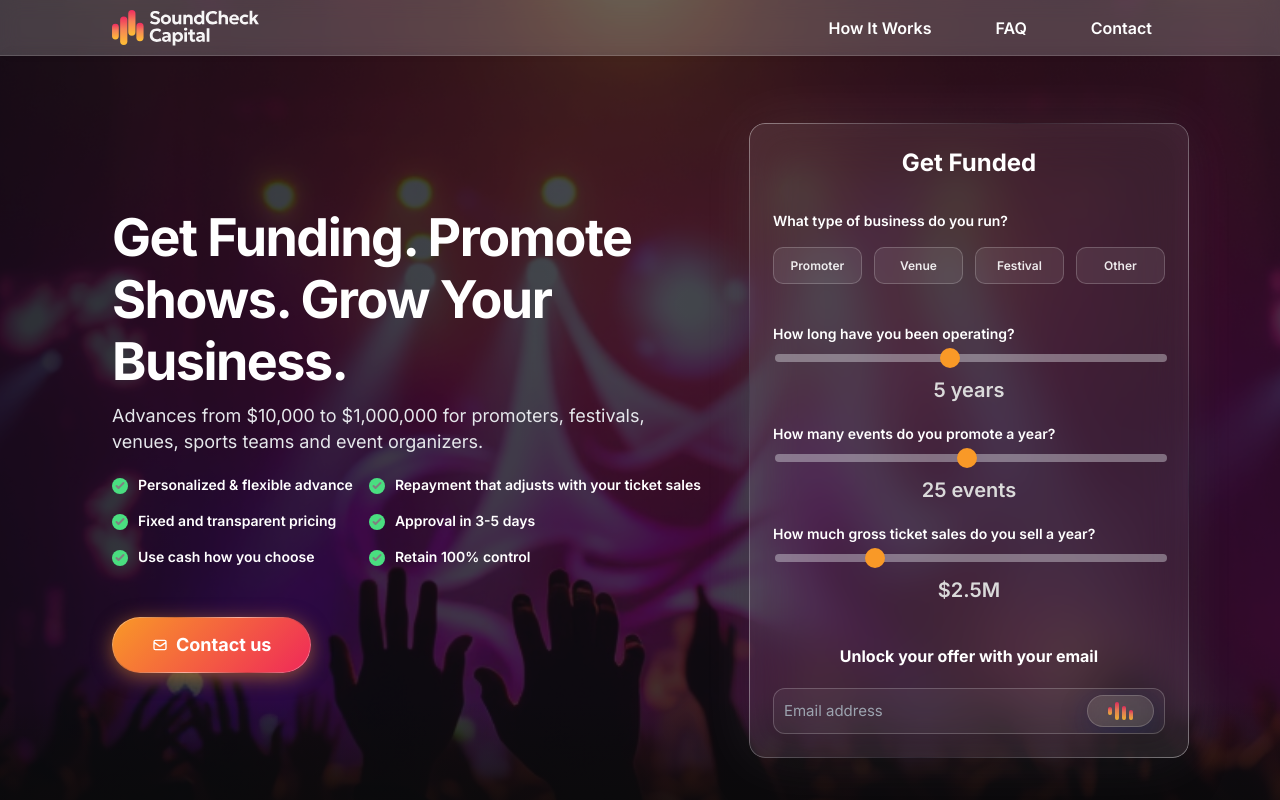
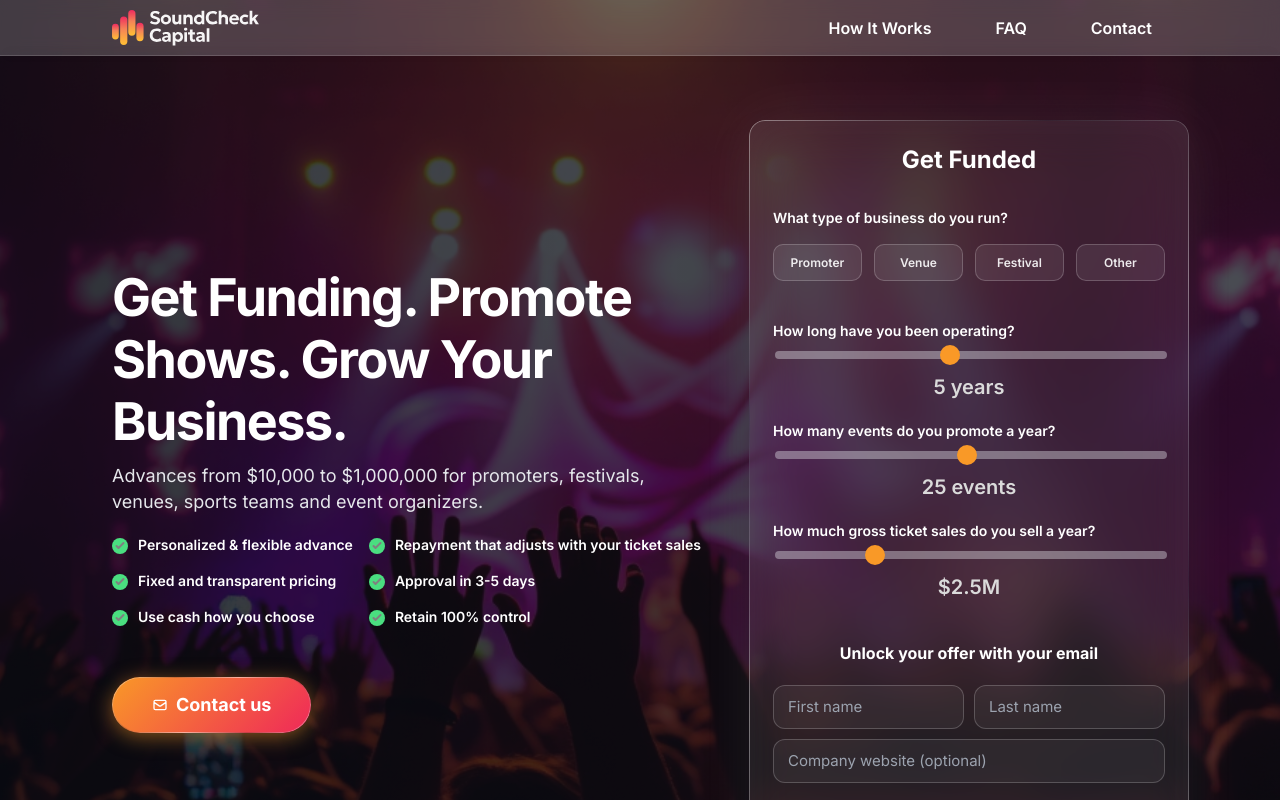
Before and after one commit to soundcheck-capital/soundcheck-showcase, a Next.js app: page / in a window 1280 px wide. Shown: the top 800 px of the page. Built offline with nearby package versions, Linux system fonts and the light colour scheme; no server answers.

Commit message:
Collect first name, last name and company website in the simulator
Co-Authored-By: Claude Opus 5.5 <noreply@anthropic.com>

```diff
--- a/components/Hero.css
+++ b/components/Hero.css
@@ -429,6 +429,27 @@
   margin-top: 0;
   position: relative;
   overflow: hidden;
+}
+
+.hero-form-contact {
+  display: flex;
+  flex-direction: column;
+  gap: 10px;
+  margin-bottom: 10px;
+}
+
+.hero-form-contact-row {
+  display: grid;
+  grid-template-columns: 1fr 1fr;
+  gap: 10px;
+}
+
+.hero-form-contact .hero-form-email {
+  padding: 12px 14px;
+}
+
+.hero-form-contact .hero-form-email-input {
+  min-width: 0;
 }
 
 .hero-form-email-text {
--- a/components/Hero.js
+++ b/components/Hero.js
@@ -13,6 +13,9 @@ export default function Hero() {
   const [numberOfEvents, setNumberOfEvents] = useState(25)
   const [grossTicketSales, setGrossTicketSales] = useState(2500000)
   const [customerType, setCustomerType] = useState(null) // 'promoter' | 'venue' | 'festival'
+  const [firstName, setFirstName] = useState('')
+  const [lastName, setLastName] = useState('')
+  const [website, setWebsite] = useState('')
   const [email, setEmail] = useState('')
   const [isLoading, setIsLoading] = useState(false)
   const [isSuccess, setIsSuccess] = useState(false)
@@ -43,6 +46,10 @@ export default function Hero() {
       setEmailError('Please select a business type.')
       return
     }
+    if (!firstName.trim() || !lastName.trim()) {
+      setEmailError('Please enter your first and last name.')
+      return
+    }
     if (!email || !/\S+@\S+\.\S+/.test(email)) {
       setEmailError('Please enter a valid email address.')
       return
@@ -70,6 +77,9 @@ export default function Hero() {
           advanceAmount: advanceResult.advanceAmount,
           email,
           customerType,
+          firstName: firstName.trim(),
+          lastName: lastName.trim(),
+          website: website.trim(),
         })
 
         if (result.success == true) {
@@ -77,6 +87,9 @@ export default function Hero() {
           setIsLoading(false)
           setIsSuccess(true)
           setEmail('')
+          setFirstName('')
+          setLastName('')
+          setWebsite('')
           setTimeout(() => setIsSuccess(false), SUCCESS_COOLDOWN_MS)
         } else {
           throw new Error(`Request failed with status ${result.status}`)
@@ -315,6 +328,49 @@ export default function Hero() {
             ) : (
               <>
                 <span className="hero-form-email-text">Unlock your offer with your email</span>
+                <div className="hero-form-contact">
+                  <div className="hero-form-contact-row">
+                    <div className="hero-form-email">
+                      <input
+                        type="text"
+                        placeholder="First name"
+                        autoComplete="given-name"
+                        aria-label="First name"
+                        value={firstName}
+                        onChange={(e) => {
+                          setFirstName(e.target.value)
+                          setEmailError('')
+                        }}
+                        className="hero-form-email-input"
+                      />
+                    </div>
+                    <div className="hero-form-email">
+                      <input
+                        type="text"
+                        placeholder="Last name"
+                        autoComplete="family-name"
+                        aria-label="Last name"
+                        value={lastName}
+                        onChange={(e) => {
+                          setLastName(e.target.value)
+                          setEmailError('')
+                        }}
+                        className="hero-form-email-input"
+                      />
+                    </div>
+                  </div>
+                  <div className="hero-form-email">
+                    <input
+                      type="url"
+                      placeholder="Company website (optional)"
+                      autoComplete="url"
+                      aria-label="Company website"
+                      value={website}
+                      onChange={(e) => setWebsite(e.target.value)}
+                      className="hero-form-email-input"
+                    />
+                  </div>
+                </div>
                 <div className="hero-form-email" suppressHydrationWarning>
                   <input
                     type="email"
--- a/services/hubspot.js
+++ b/services/hubspot.js
@@ -107,6 +107,9 @@ export const sendContactForm = async (data) => {
  * @param {number} data.advanceAmount - Calculated advance amount
  * @param {string} data.email - User email address
  * @param {string} [data.customerType] - Selected business type
+ * @param {string} data.firstName - Contact first name
+ * @param {string} data.lastName - Contact last name
+ * @param {string} [data.website] - Company website (optional)
  * @returns {Promise<Object>} Response from the webhook
  */
 export const sendCalculatorDataWithEmail = async (data) => {
@@ -123,6 +126,9 @@ export const sendCalculatorDataWithEmail = async (data) => {
       advanceAmount: data.advanceAmount,
       email: data.email,
       customerType: data.customerType,
+      firstName: data.firstName,
+      lastName: data.lastName,
+      website: data.website,
       timestamp: new Date().toISOString(),
     }
 
```
